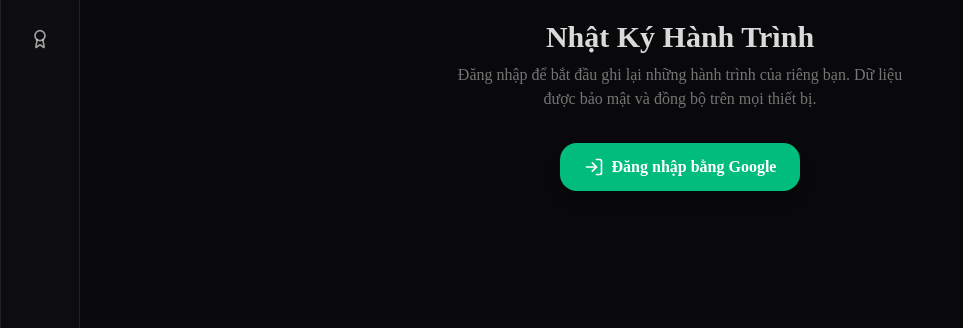
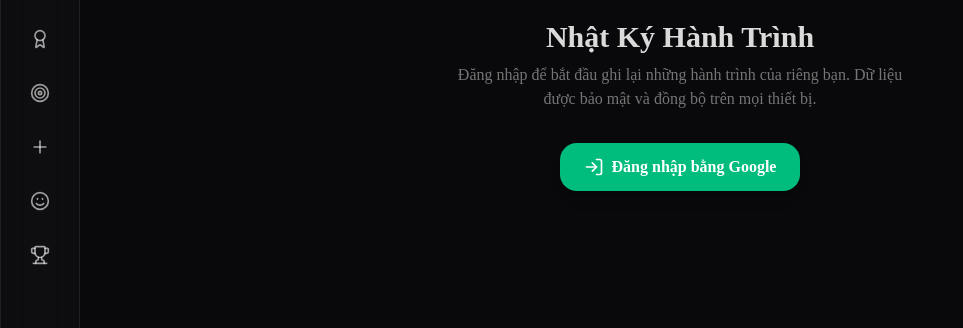
Before and after one commit to Caubetuysu/pt-do, a Next.js app: page / in a window 1280 px wide. Shown: the part 339-667 px from the top of the page, without its empty margins (0-963 px from the left). Built offline with nearby package versions, Linux system fonts and the light colour scheme; no server answers; the database is empty.

Commit message:
Separate stats modal tabs into individual sidebar items

```diff
--- a/src/components/Sidebar.tsx
+++ b/src/components/Sidebar.tsx
@@ -21,7 +21,10 @@ import {
   Users,
   Target,
   MapPin,
-  Plane
+  Plane,
+  Plus,
+  Smile,
+  Trophy
 } from 'lucide-react';
 
 export function Sidebar() {
@@ -92,10 +95,34 @@ export function Sidebar() {
       }
     },
     {
-      name: 'Thống kê',
+      name: 'Danh Hiệu',
       icon: Award,
       color: 'text-yellow-400',
-      action: () => useStore.getState().setShowStats(true)
+      action: () => useStore.getState().setShowStats(true, 'titles')
+    },
+    {
+      name: 'Nhiệm vụ',
+      icon: Target,
+      color: 'text-rose-400',
+      action: () => useStore.getState().setShowStats(true, 'quests')
+    },
+    {
+      name: 'Mục tiêu cá nhân',
+      icon: Plus,
+      color: 'text-emerald-400',
+      action: () => useStore.getState().setShowStats(true, 'custom')
+    },
+    {
+      name: 'Tâm trạng',
+      icon: Smile,
+      color: 'text-blue-400',
+      action: () => useStore.getState().setShowStats(true, 'mood')
+    },
+    {
+      name: 'Bảng xếp hạng',
+      icon: Trophy,
+      color: 'text-amber-400',
+      action: () => useStore.getState().setShowStats(true, 'leaderboard')
     }
   ];
 
--- a/src/components/diary/StatisticsModal.tsx
+++ b/src/components/diary/StatisticsModal.tsx
@@ -7,6 +7,7 @@ import { friendService } from '@/services/friendService';
 import { userService, UserProfile, getLevelTitle } from '@/services/userService';
 import { ProfileCardModal } from './ProfileCardModal';
 import { X, Award, Map, Navigation, Moon, Coffee, Home, Zap, Target, Trophy, Users, Plus, Trash2, RefreshCw, Smile } from 'lucide-react';
+import { useStore } from '@/store/useStore';
 
 interface StatisticsModalProps {
   checkIns: CheckIn[];
@@ -41,7 +42,8 @@ const MOOD_COLORS: Record<string, string> = {
 const QUEST_EMOJIS = ['🎯', '⚡', '🌟', '🏆', '🚀', '💎', '🔥', '🌈'];
 
 export function StatisticsModal({ checkIns, currentUser, onClose }: StatisticsModalProps) {
-  const [tab, setTab] = useState<'titles'|'quests'|'custom'|'mood'|'leaderboard'>('titles');
+  const tab = useStore(state => state.statsActiveTab);
+  const setTab = (newTab: 'titles'|'quests'|'custom'|'mood'|'leaderboard') => useStore.getState().setShowStats(true, newTab);
   const [quests, setQuests] = useState<Quest[]>([]);
   const [customQuests, setCustomQuests] = useState<CustomQuest[]>([]);
   const [leaderboard, setLeaderboard] = useState<UserProfile[]>([]);
--- a/src/store/useStore.ts
+++ b/src/store/useStore.ts
@@ -10,6 +10,7 @@ interface AppState {
   showWrapUp: boolean;
   showFriends: boolean;
   showStats: boolean;
+  statsActiveTab: 'titles' | 'quests' | 'custom' | 'mood' | 'leaderboard';
   showTimeline: boolean;
   triggerLocate: number;
   triggerPin: number;
@@ -31,7 +32,7 @@ interface AppState {
   // New Actions
   setShowWrapUp: (show: boolean) => void;
   setShowFriends: (show: boolean) => void;
-  setShowStats: (show: boolean) => void;
+  setShowStats: (show: boolean, tab?: 'titles' | 'quests' | 'custom' | 'mood' | 'leaderboard') => void;
   setShowTimeline: (show: boolean) => void;
   setTriggerLocate: () => void;
   setTriggerPin: () => void;
@@ -44,6 +45,7 @@ export const useStore = create<AppState>((set) => ({
   showWrapUp: false,
   showFriends: false,
   showStats: false,
+  statsActiveTab: 'titles',
   showTimeline: false,
   triggerLocate: 0,
   triggerPin: 0,
@@ -85,7 +87,7 @@ export const useStore = create<AppState>((set) => ({
   setSidebarCollapsed: (collapsed) => set({ isSidebarCollapsed: collapsed }),
   setShowWrapUp: (show) => set({ showWrapUp: show }),
   setShowFriends: (show) => set({ showFriends: show }),
-  setShowStats: (show) => set({ showStats: show }),
+  setShowStats: (show, tab = 'titles') => set({ showStats: show, statsActiveTab: tab }),
   setShowTimeline: (show) => set({ showTimeline: show }),
   setTriggerLocate: () => set((state) => ({ triggerLocate: state.triggerLocate + 1 })),
   setTriggerPin: () => set((state) => ({ triggerPin: state.triggerPin + 1 })),
```
